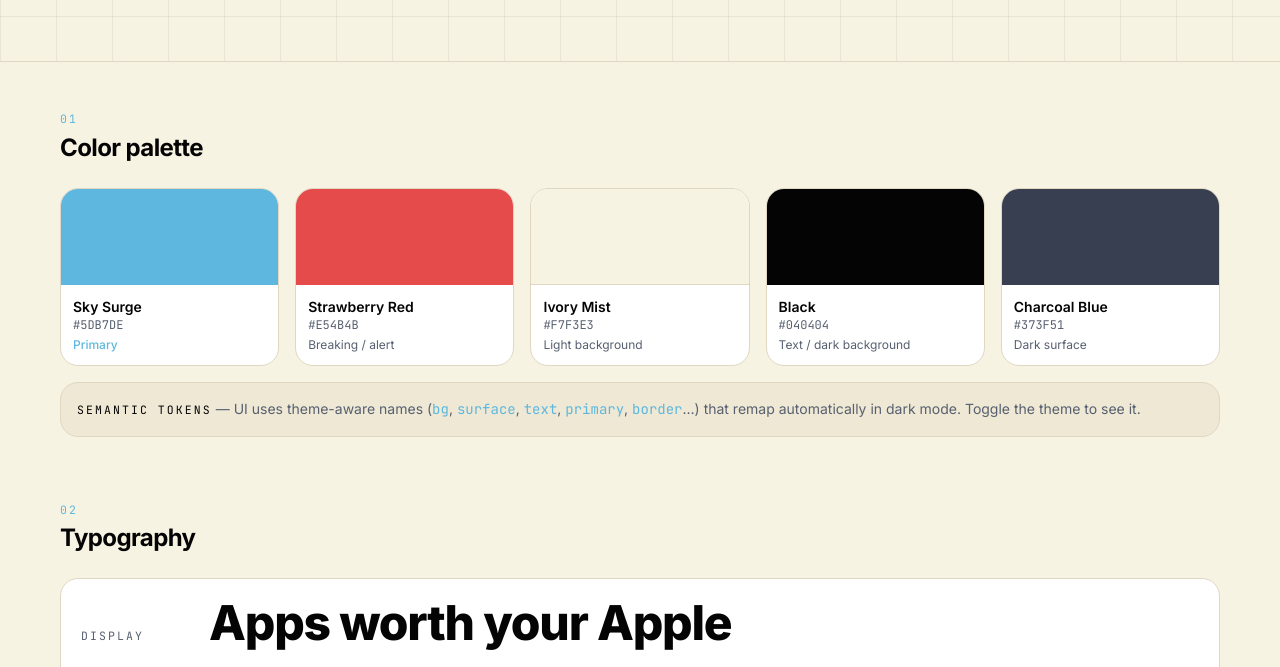
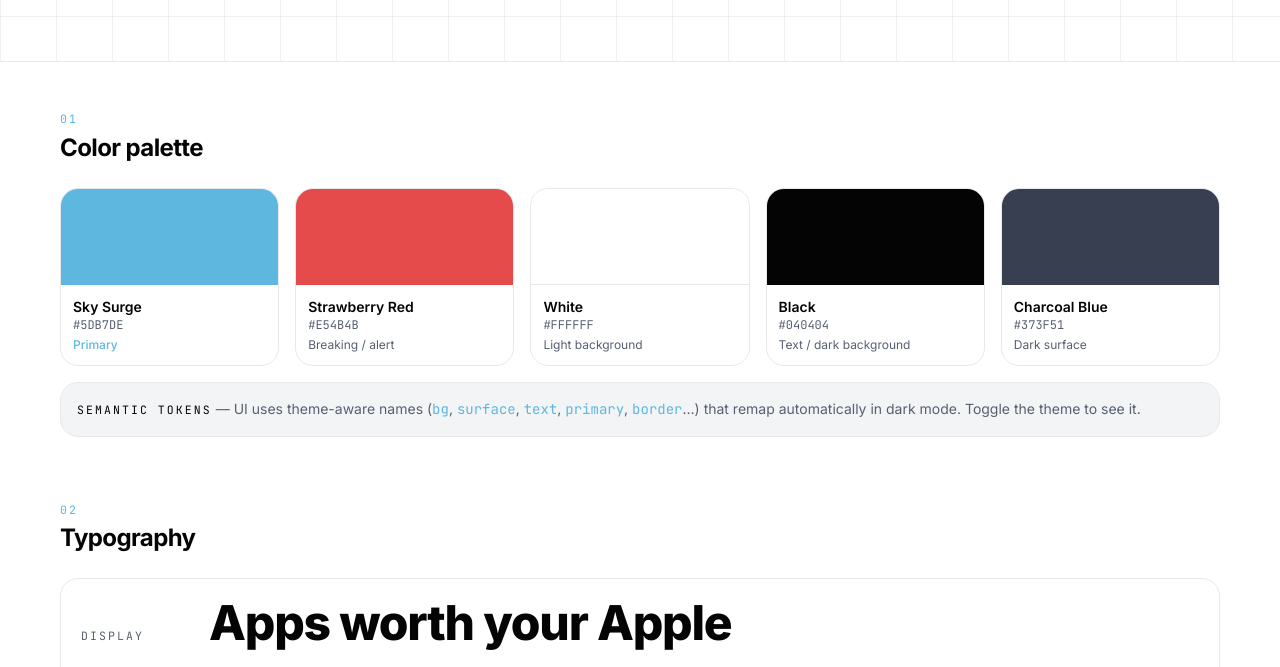
Before and after one commit to zernpany-fs/UXUI, a plain HTML site: page styleguide.html in a window 1280 px wide. Shown: the part 329-996 px from the top of the page. Drawn offline with nearby package versions, Linux system fonts and the light colour scheme.

Commit message:
update color

```diff
--- a/assets/styles.css
+++ b/assets/styles.css
@@ -9,15 +9,15 @@
   /* raw brand colors (channels) */
   --sky:        93 183 222;   /* Sky Surge      */
   --strawberry: 229 75 75;    /* Strawberry Red */
-  --ivory:      247 243 227;  /* Ivory Mist     */
+  --ivory:      255 255 255;  /* White          */
   --ink:        4 4 4;        /* Black          */
   --charcoal:   55 63 81;     /* Charcoal Blue  */
 
   /* ---- Light theme (default) ---- */
-  --bg:            247 243 227;  /* Ivory Mist */
+  --bg:            255 255 255;  /* White      */
   --surface:       255 255 255;
-  --surface-2:     238 232 213;
-  --border:        223 215 193;
+  --surface-2:     242 244 246;
+  --border:        230 232 235;
   --text:          4 4 4;        /* Black      */
   --text-muted:    88 96 112;
   --primary:       93 183 222;   /* Sky Surge  */
@@ -33,7 +33,7 @@
   --surface:       28 32 42;
   --surface-2:     55 63 81;     /* Charcoal Blue  */
   --border:        62 70 89;
-  --text:          247 243 227;  /* Ivory Mist     */
+  --text:          255 255 255;  /* White          */
   --text-muted:    156 162 176;
   --primary:       93 183 222;   /* Sky Surge      */
   --primary-hover: 125 199 232;
--- a/styleguide.html
+++ b/styleguide.html
@@ -61,8 +61,8 @@
           <div class="p-3"><p class="font-semibold text-sm">Strawberry Red</p><p class="font-mono text-xs text-muted">#E54B4B</p><p class="text-xs text-muted mt-1">Breaking / alert</p></div>
         </div>
         <div class="rounded-xl2 border border-border overflow-hidden bg-surface">
-          <div class="h-24" style="background:#F7F3E3;border-bottom:1px solid rgb(var(--border))"></div>
-          <div class="p-3"><p class="font-semibold text-sm">Ivory Mist</p><p class="font-mono text-xs text-muted">#F7F3E3</p><p class="text-xs text-muted mt-1">Light background</p></div>
+          <div class="h-24" style="background:#FFFFFF;border-bottom:1px solid rgb(var(--border))"></div>
+          <div class="p-3"><p class="font-semibold text-sm">White</p><p class="font-mono text-xs text-muted">#FFFFFF</p><p class="text-xs text-muted mt-1">Light background</p></div>
         </div>
         <div class="rounded-xl2 border border-border overflow-hidden bg-surface">
           <div class="h-24" style="background:#040404"></div>
```
